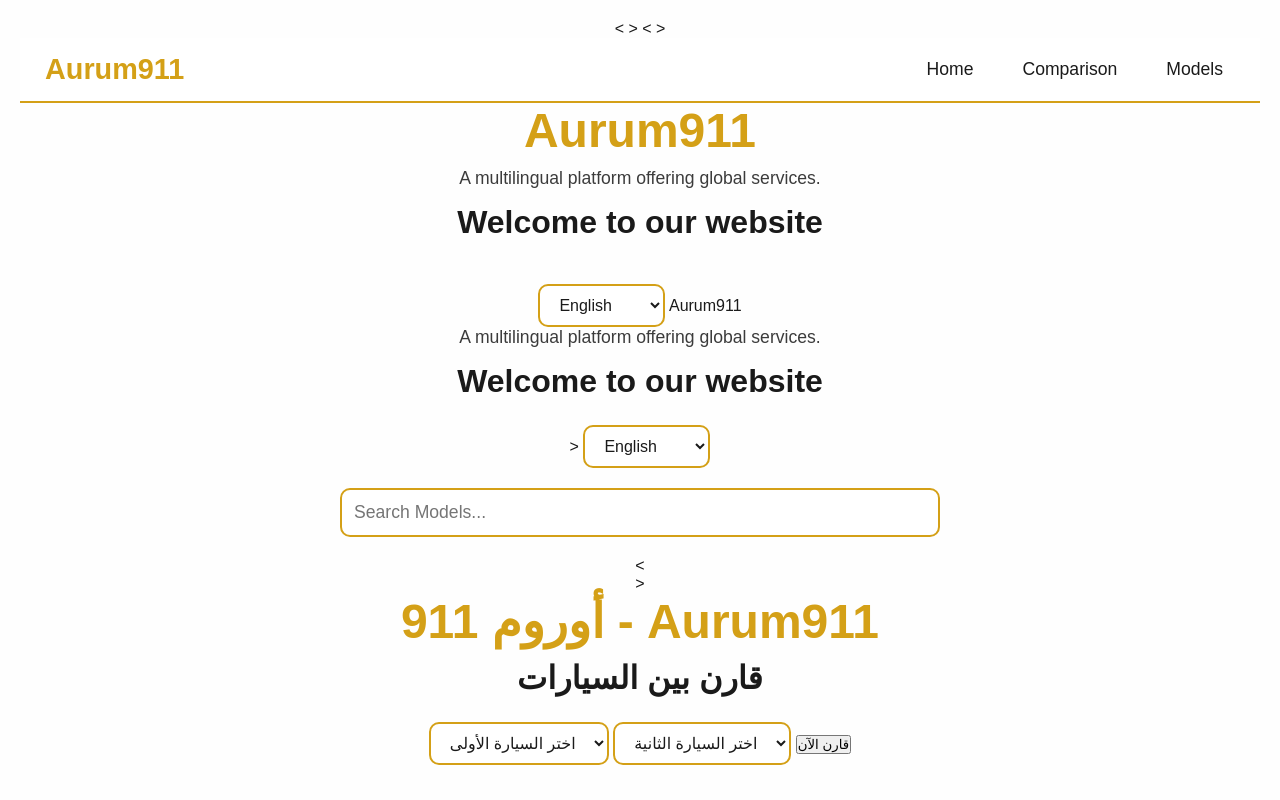
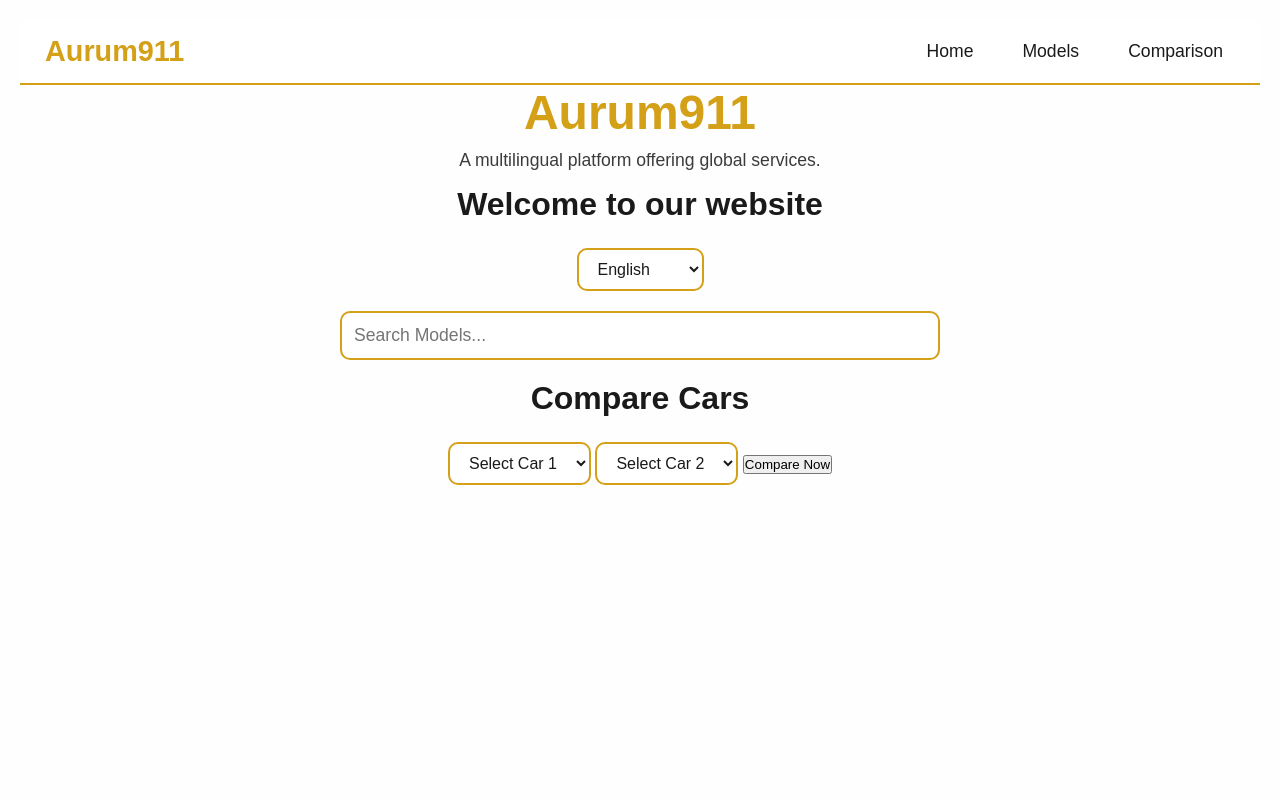
Before and after one commit to iso963/https-username-.github.io-Aurum911-, a plain HTML site: page index.html in a window 1280 px wide. Drawn offline with nearby package versions, Linux system fonts and the light colour scheme.

Commit message:
Update index.html

```diff
--- a/index.html
+++ b/index.html
@@ -1,15 +1,25 @@
 <!DOCTYPE html>
 <html lang="en">
-<<meta name="description" content="Aurum911: Explore Porsche 911 models, prices, and comparisons in multiple languages.">
+<head>
+  <meta charset="UTF-8">
+  <meta name="viewport" content="width=device-width, initial-scale=1.0">
+  <title>Aurum911</title>
+  <meta name="description" content="Aurum911: Explore Porsche 911 models, prices, and comparisons in multiple languages.">
   <meta name="keywords" content="Porsche 911, Aurum911, Porsche Prices, Car Comparison, Luxury Cars">
   <meta name="author" content="Aurum911">
   <link rel="canonical" href="https://iso963.github.io/Aurum911/">
   <meta name="robots" content="index, follow">
->
-    <meta charset="UTF-8" />
-    <meta name="viewport" content="width=device-width, initial-scale=1.0" />
-    <title>Aurum911</title>
 
+  <!-- CSS -->
+  <link rel="stylesheet" href="style.css">
+
+  <!-- Supabase JS -->
+  <script src="https://cdn.jsdelivr.net/npm/@supabase/supabase-js"></script>
+
+  <!-- JS الخاص بالموقع -->
+  <script src="script.js" defer></script>
+
+  <!-- دعم اللغات -->
   <script>
     const translations = {
       ar: { title: "أوروم 911 - Aurum911", description: "منصة متعددة اللغات تقدم خدمات عالمية.", welcome: "مرحباً بك في موقعنا" },
@@ -32,7 +42,8 @@
     }
   </script>
 
-<<link rel="alternate" hreflang="en" href="https://iso963.github.io/Aurum911/index.html">
+  <!-- hreflang -->
+  <link rel="alternate" hreflang="en" href="https://iso963.github.io/Aurum911/index.html">
   <link rel="alternate" hreflang="ar" href="https://iso963.github.io/Aurum911/index.html">
   <link rel="alternate" hreflang="de" href="https://iso963.github.io/Aurum911/index.html">
   <link rel="alternate" hreflang="fr" href="https://iso963.github.io/Aurum911/index.html">
@@ -43,23 +54,28 @@
   <link rel="alternate" hreflang="bn" href="https://iso963.github.io/Aurum911/index.html">
   <link rel="alternate" hreflang="zh" href="https://iso963.github.io/Aurum911/index.html">
   <link rel="alternate" hreflang="ja" href="https://iso963.github.io/Aurum911/index.html">
->
+</head>
+
 <body>
+  <!-- Navbar -->
   <nav class="navbar">
     <div class="logo">Aurum911</div>
     <ul>
-        <li><a href="index.html">Home</a></li>
-        <li><a href="compare.html">Comparison</a></li>
+      <li><a href="#home">Home</a></li>
       <li><a href="#cars-section">Models</a></li>
+      <li><a href="#compare-section">Comparison</a></li>
     </ul>
   </nav>
 
+  <!-- Header -->
+  <header id="home">
     <h1 id="title">Aurum911</h1>
     <p id="desc">A multilingual platform offering global services.</p>
     <h2 id="welcome">Welcome to our website</h2>
+  </header>
 
-    <br>
-
+  <!-- Language Selector -->
+  <div style="margin: 20px auto; max-width: 400px;">
     <select onchange="setLanguage(this.value)">
       <option value="en">English</option>
       <option value="ar">العربية</option>
@@ -73,25 +89,9 @@
       <option value="zh">中文</option>
       <option value="ja">日本語</option>
     </select>
+  </div>
 
-</<h1 id="title">Aurum911</h1>
-<p id="desc">A multilingual platform offering global services.</p>
-<h2 id="welcome">Welcome to our website</h2>
->
-</html>
-<select onchange="setLanguage(this.value)">
-    <option value="en">English</option>
-    <option value="ar">العربية</option>
-    <option value="de">Deutsch</option>
-    <option value="fr">Français</option>
-    <option value="es">Español</option>
-    <option value="it">Italiano</option>
-    <option value="pt">Português</option>
-    <option value="hi">हिन्दी</option>
-    <option value="bn">বাংলা</option>
-    <option value="zh">中文</option>
-    <option value="ja">日本語</option>
-</select>
+  <!-- Search -->
   <div style="margin: 20px auto; max-width: 600px;">
     <input
       type="text"
@@ -99,48 +99,26 @@
       placeholder="Search Models..."
       style="width: 100%; padding: 12px; font-size: 1.1rem; border: 2px solid #d4a017; border-radius: 10px;">
   </div>
+
+  <!-- Cars List -->
   <section id="cars-section">
-<!DOCTYPE html>
-<html lang="ar">
-<head>
-  <meta charset="UTF-8">
-  <meta name="viewport" content="width=device-width, initial-scale=1.0">
-  <title>Aurum911</title>
+    <div id="cars-list">
+      <!-- السيارات ستظهر هنا تلقائيًا -->
+    </div>
+  </section>
 
-  <!-- ربط CSS -->
-  <link rel="stylesheet" href="style.css">
-
-  <!-- مكتبة Supabase JS -->
-  <script src="https://cdn.jsdelivr.net/npm/@supabase/supabase-js"></script>
-
-  <!-- كود الموقع -->
-  <script src="script.js" defer></script>
-<<section id="cars-list">
-  <!-- السيارات ستظهر هنا تلقائيًا -->
-</section>
->
-<body>
-
-  <header>
-    <h1>أوروم 911 - Aurum911</h1>
-  </header>
-
-  <!-- هنا سيظهر كل السيارات -->
-  <section id="cars-list">
-    <!-- السيارات ستظهر تلقائيًا -->
+  <!-- Compare Section -->
+  <section id="compare-section">
+    <h2>Compare Cars</h2>
+    <select id="compare-select1">
+      <option value="">Select Car 1</option>
+    </select>
+    <select id="compare-select2">
+      <option value="">Select Car 2</option>
+    </select>
+    <button id="compare-button">Compare Now</button>
+    <div id="compare-result"></div>
   </section>
 
 </body>
 </html>
-<section id="compare-section" class="mb-6 p-4 bg-gray-100 rounded-lg shadow">
-  <h2>قارن بين السيارات</h2>
-  <select id="compare-select1">
-    <option value="">اختر السيارة الأولى</option>
-  </select>
-  <select id="compare-select2">
-    <option value="">اختر السيارة الثانية</option>
-  </select>
-  <button id="compare-button">قارن الآن</button>
-
-  <div id="compare-result" class="mt-4 p-4 bg-white rounded-lg shadow"></div>
-</section>
```
Lines whose indentation alone changed are shown as unchanged.
